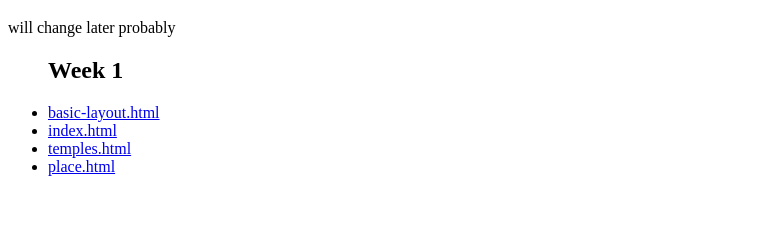
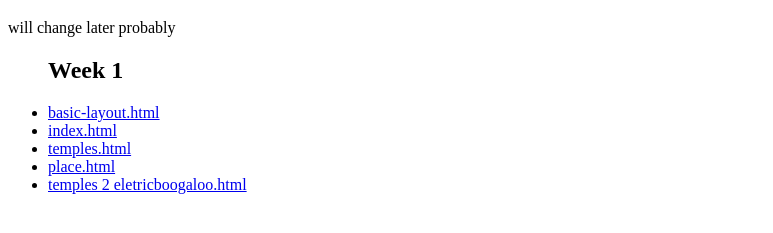
Before and after one commit to JacksonCampbell5/wdd131, a plain HTML site: page table-of-continents.html in a window 1280 px wide. Shown: the part 61-294 px from the top of the page, without its empty margins (0-773 px from the left). Drawn offline with Linux system fonts and the light colour scheme.

Commit message:
added temples 2

```diff
--- a/table-of-continents.html
+++ b/table-of-continents.html
@@ -14,6 +14,7 @@
         <li><a href="index.html">index.html</a></li>
         <li><a href="temples.html">temples.html</a></li>
         <li><a href="place.html">place.html</a></li>
+        <li><a href="filtered-temples.html">temples 2 eletricboogaloo.html</a></li>
     </ul>
 </body>
 </html>
```
